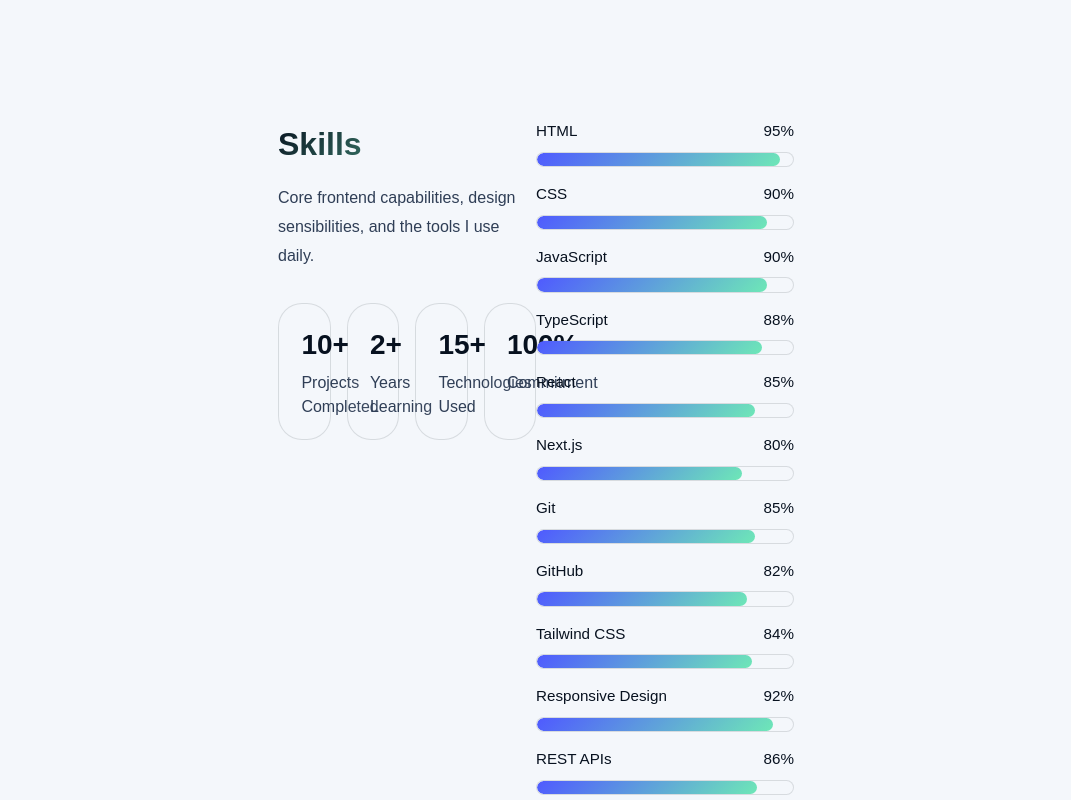
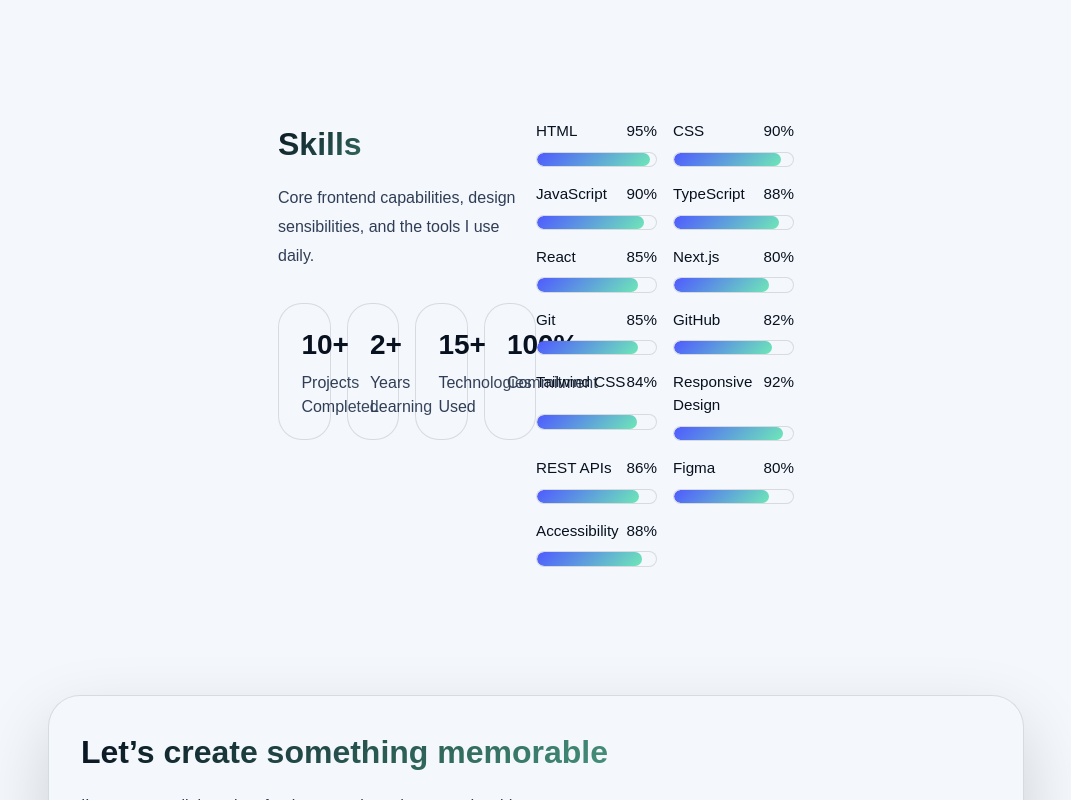
Before and after one commit to Lekan101/landingPage, a Next.js app: page / in a window 1280 px wide. Shown: the part 2940-3740 px from the top of the page, without its empty margins (104-1175 px from the left). Built offline with nearby package versions, Linux system fonts and the light colour scheme.

Commit message:
Update skills section to two-column layout and theme transition support

```diff
--- a/app/page.module.css
+++ b/app/page.module.css
@@ -557,6 +557,7 @@
 
 .skillBarGrid {
   display: grid;
+  grid-template-columns: repeat(2, minmax(0, 1fr));
   gap: 1rem;
 }
 
```
